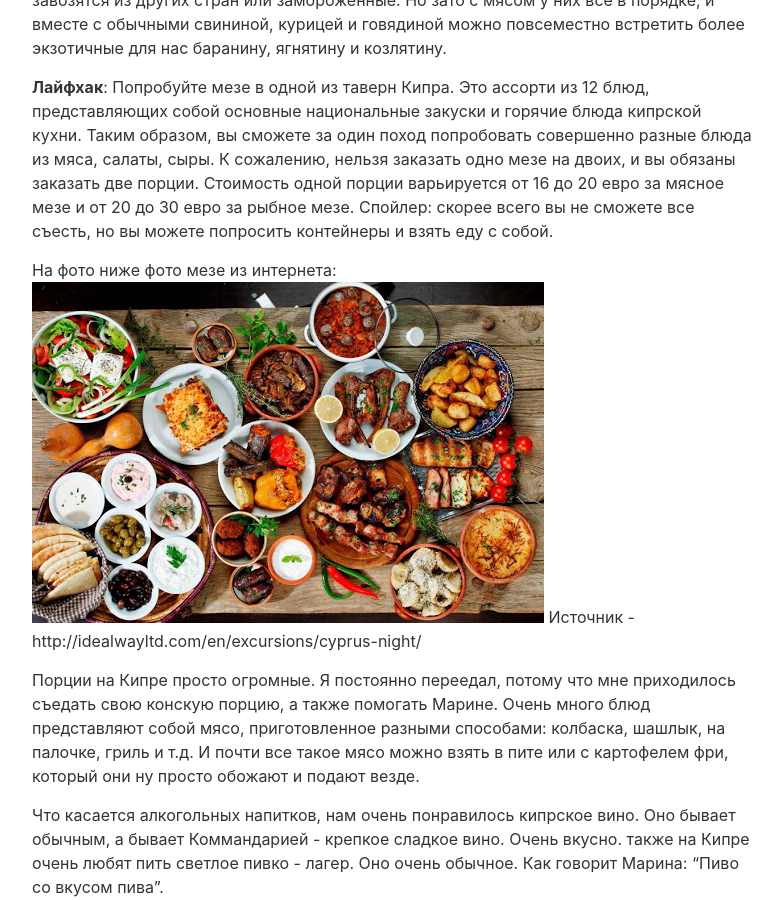
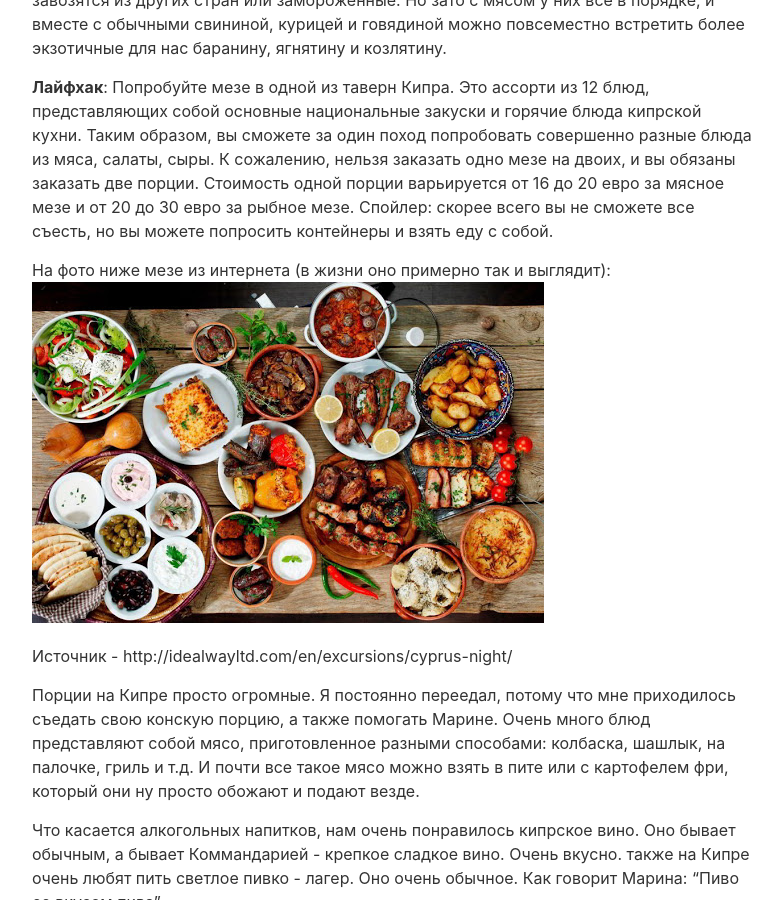
Before and after one commit to nikitashalnov/nikitashalnov.github.io, a Jekyll site: the page built from _posts/2020-03-04-Limassol.md, in a window 1280 px wide and 900 px high, scrolled down 11511 px. Shown: the whole window, without its empty margins (248-1030 px from the left). Built offline with Jekyll 4.4.1, drawn with Linux system fonts in a browser that asks for light colours; comment, search, counter and statistics services are not loaded.

Commit message:
Fix paragraph

```diff
--- a/_posts/2020-03-04-Limassol.md
+++ b/_posts/2020-03-04-Limassol.md
@@ -124,8 +124,9 @@ _P.S. Некоторые фото могут вам показаться пер
 
 **Лайфхак**: Попробуйте мезе в одной из таверн Кипра. Это ассорти из 12 блюд, представляющих собой основные национальные закуски и горячие блюда кипрской кухни. Таким образом, вы сможете за один поход попробовать совершенно разные блюда из мяса, салаты, сыры. К сожалению, нельзя заказать одно мезе на двоих, и вы обязаны заказать две порции. Стоимость одной порции варьируется от 16 до 20 евро за мясное мезе и от 20 до 30 евро за рыбное мезе. Спойлер: скорее всего вы не сможете все съесть, но вы можете попросить контейнеры и взять еду с собой.
 
-На фото ниже фото мезе из интернета:
+На фото ниже мезе из интернета (в жизни оно примерно так и выглядит):
 ![food](/images/f-5-1.jpg){:class="img-responsive"}
+
 Источник - http://idealwayltd.com/en/excursions/cyprus-night/
 
 Порции на Кипре просто огромные. Я постоянно переедал, потому что мне приходилось съедать свою конскую порцию, а также помогать Марине. Очень много блюд представляют собой мясо, приготовленное разными способами: колбаска, шашлык, на палочке, гриль и т.д. И почти все такое мясо можно взять в пите или с картофелем фри, который они ну просто обожают и подают везде.
```
